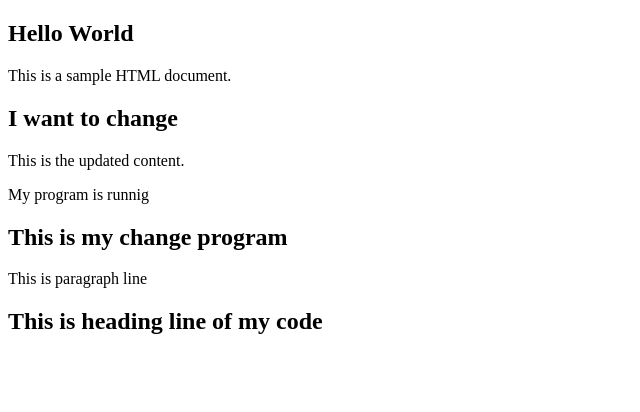
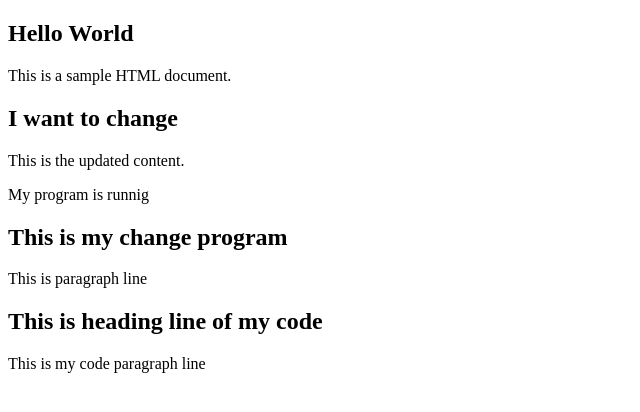
Before and after one commit to Lutfor-rahman-47/TEST_FOR_19, a plain HTML site: page index.html in a window 1280 px wide. Shown: the whole page, without its empty margins (0-640 px from the left). Drawn offline with Linux system fonts and the light colour scheme.

Commit message:
hello world

```diff
--- a/index.html
+++ b/index.html
@@ -14,5 +14,6 @@
     <h2>This is my change program</h2>
     <p>This is paragraph line</p>
     <h2>This is heading line of  my code</h2>
+    <p>This is my code paragraph line</p>
 </body>
 </html>
```
